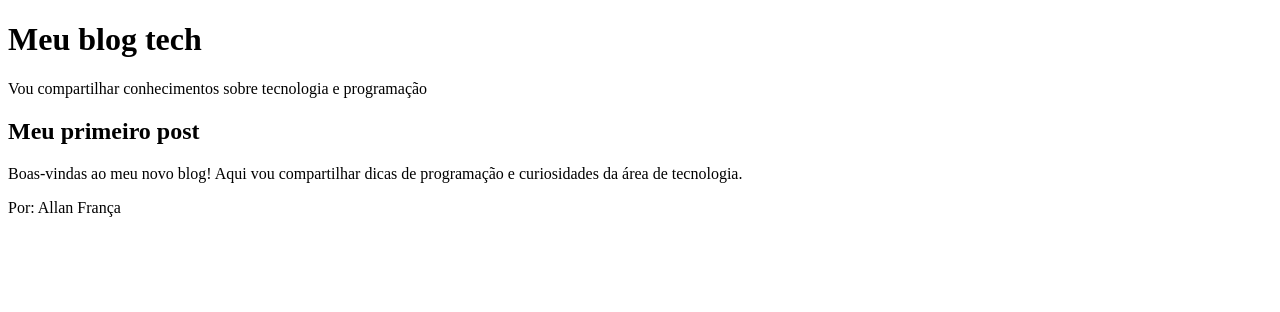
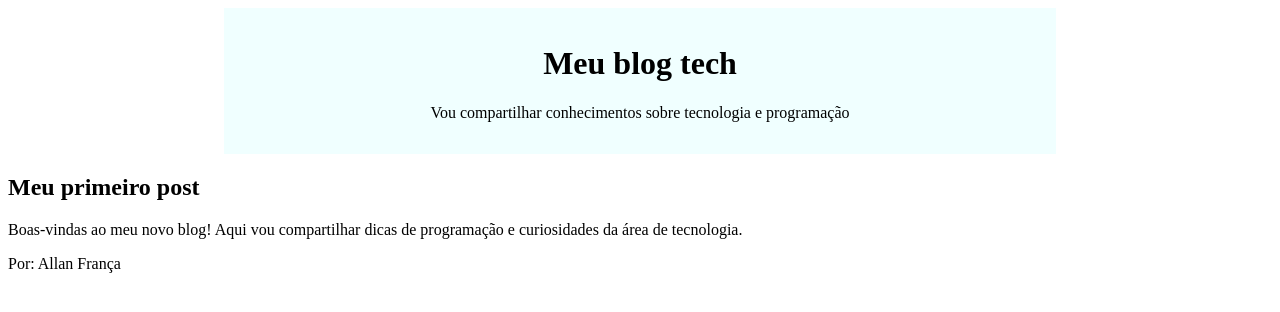
Before and after one commit to allanfrancazk/Alura-, a plain HTML site: page index.html in a window 1280 px wide. Drawn offline with Linux system fonts and the light colour scheme.

Commit message:
ioeurhfvorew

```diff
--- a/index.html
+++ b/index.html
@@ -5,6 +5,16 @@
 <meta charset="UTF-8">
 <meta name="viewport" content="width=device-width, initial-scale=1.0">
 <title>Blog</title>
+<style>
+    header{
+        background-color: azure;
+        color: black;
+        text-align: center;
+        max-width: 800px;
+        margin: auto;
+        padding: 16px;
+    }
+</style>
 </head>
 <body>
 <header>
```
